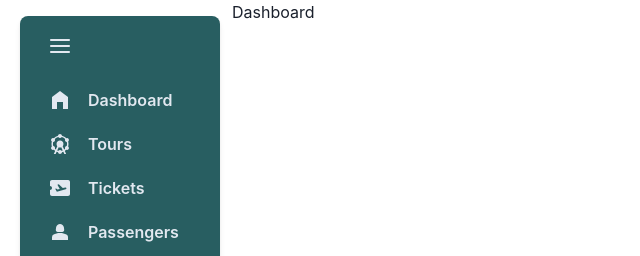
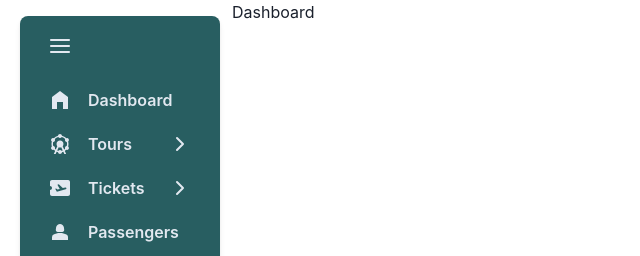
Before and after one commit to AkashVaghela/tourify-admin, a React (Vite) app: page / in a window 1280 px wide. Shown: the top 256 px of the page, without its empty margins (0-640 px from the left). Built offline with nearby package versions, Linux system fonts and the light colour scheme.

Commit message:
fixed sidebar

```diff
--- a/src/components/navItem/NavItem.jsx
+++ b/src/components/navItem/NavItem.jsx
@@ -3,29 +3,35 @@ import React from "react";
 import { MenuItem, Text, Icon } from "@chakra-ui/react";
 import { NavLink } from "react-router-dom";
 
-const NavItem = ({ item, isOpen }) => {
+const NavItem = ({ item, isOpen, onClick, isChild, chevronIcon }) => {
   return (
     <NavLink
       to={item.to}
+      onClick={() => onClick()}
     >
       <MenuItem
         mb={2}
         key={item.to}
-        _hover={{ background: "teal.900", rounded: "md" }}
-        _active={{ background: "teal.900", rounded: "md" }}
-        _focus={{ background: "teal.900", rounded: "md" }}
+        _hover={{ background: !isChild && "teal.900", rounded: "md" }}
+        _active={{ background: !isChild && "teal.900", rounded: "md" }}
+        _focus={{ background: !isChild && "teal.900", rounded: "md" }}
+        ml={isChild && 12}
       >
         {item.icon && (
           <Icon as={item.icon} color="gray.200" boxSize={6} mr={4} />
         )}
         {isOpen && (
           <Text
+
             color="gray.200"
-            fontWeight="semibold"
+            fontWeight={isChild ? "medium" : "semibold"}
             textTransform="capitalize"
           >
             {item.title}
           </Text>
+        )}
+        {item.children && (
+          <Icon as={chevronIcon} color="gray.200" boxSize={6} ml="auto" />
         )}
       </MenuItem>
     </NavLink>
--- a/src/components/sidebar/Sidebar.jsx
+++ b/src/components/sidebar/Sidebar.jsx
@@ -11,6 +11,7 @@ import {
   MdLogin,
   MdLeaderboard,
 } from "react-icons/md";
+import { FiChevronRight, FiChevronDown } from "react-icons/fi";
 import NavItem from "../navItem/NavItem";
 
 const navbar = [
@@ -79,10 +80,7 @@ const navbar = [
 const Sidebar = () => {
   const [isOpen, setIsOpen] = useState(true);
   const [selectedItem, setSelectedItem] = useState(null);
-
-  const clickHandler = (id) => {
-     setSelectedItem(id);
-};
+  const [showChild, setshowChild] = useState(false);
 
   return (
     <Flex
@@ -121,24 +119,22 @@ const Sidebar = () => {
                     <NavItem
                       item={item}
                       isOpen={isOpen}
-                      onClick={clickHandler}
+                      onClick={() => {
+                        setSelectedItem(item.id);
+                        setshowChild(!showChild)
+                      }}
+                      chevronIcon={showChild && selectedItem === item.id ? FiChevronDown : FiChevronRight}
                     />
-                    { selectedItem === item.id && item.children.map((child) => {
-                      return (
-                          <MenuGroup key={child.to}>
-                            <NavItem
-                              item={child}
-                              isOpen={isOpen}
-                            />
-                          </MenuGroup>
+                    {item.children.map((child) => {
+                      return selectedItem === item.id && showChild && (
+                        <MenuGroup key={child.to} >
+                            <NavItem item={child} isOpen={isOpen} isChild={true} showChild={showChild} />
+                        </MenuGroup>
                       );
                     })}
                   </>
                 ) : (
-                  <NavItem
-                    item={item}
-                    isOpen={isOpen}
-                    />
+                  <NavItem item={item} isOpen={isOpen} />
                 )}
               </>
             );
```
